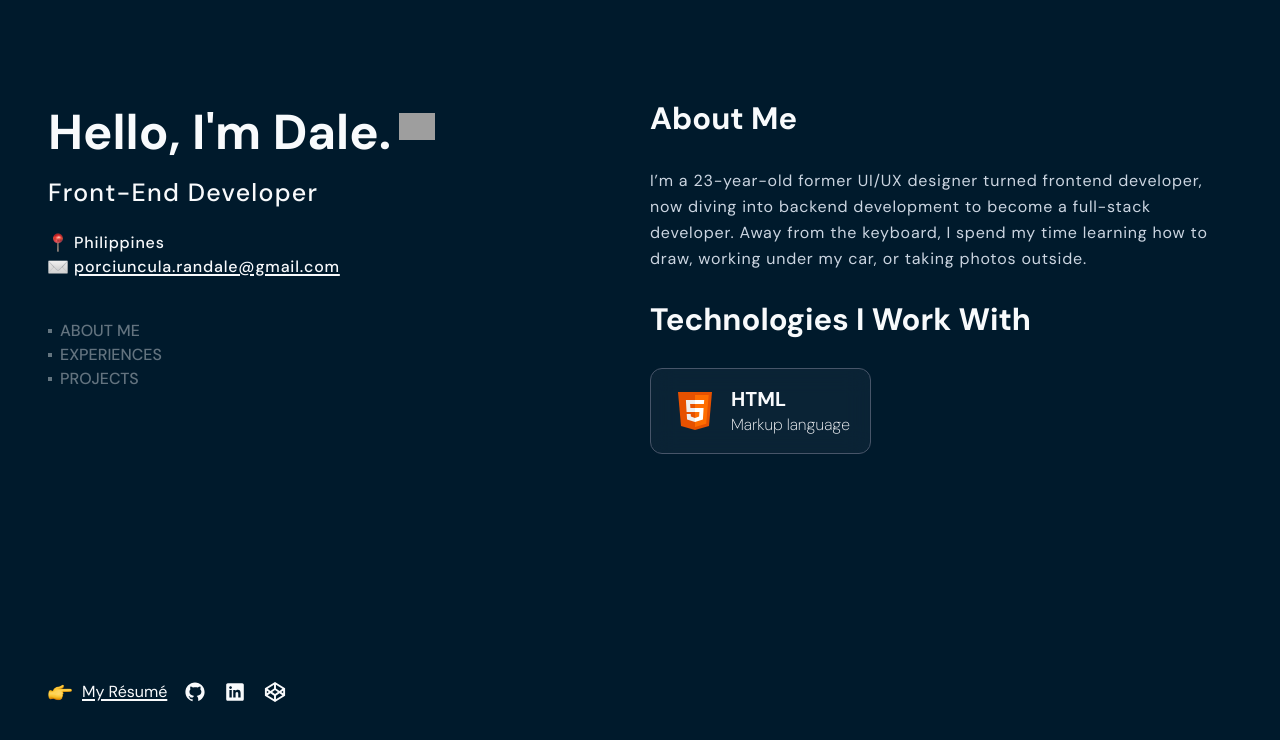
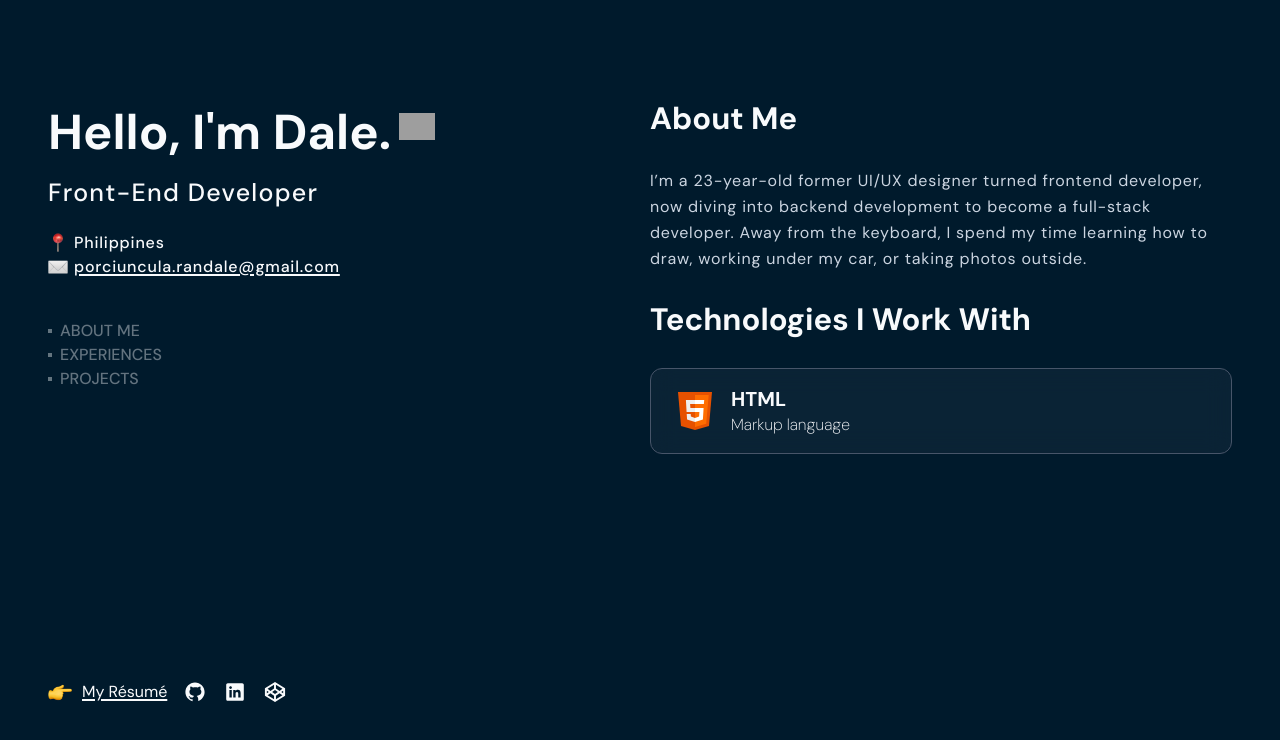
Before and after one commit to 1Deeeeyl/v1Portfolio, a React (Vite) app: page / in a window 1280 px wide. Shown: the top 740 px of the page. Built offline with nearby package versions, Linux system fonts and the light colour scheme; grey boxes are pictures that could not be loaded.

Commit message:
cards layout fixed

```diff
--- a/src/components/technologies/Technologies.jsx
+++ b/src/components/technologies/Technologies.jsx
@@ -2,9 +2,9 @@
 
 function Technologies() {
   return (
-    <ul className="lg:flex">
-      <li>
-          <div className="flex items-center w-full gap-3 px-5 py-4 border bg-slate-500/10 rounded-xl border-slate-600 backdrop-blur-md">
+    <ul className="flex flex-col gap-5 lg:flex-row lg:flex-wrap">
+      <li className="lg:flex-grow">
+          <div className="flex items-center gap-3 px-5 py-4 border bg-slate-500/10 rounded-xl border-slate-600 backdrop-blur-md lg:grow">
             <svg
               xmlns="http://www.w3.org/2000/svg"
               x="0px"
@@ -30,8 +30,9 @@ function Technologies() {
               <span className="font-light">Markup language</span>
             </div>
           </div>
+      </li>
 
-      </li>
+
     </ul>
   );
 }
```
